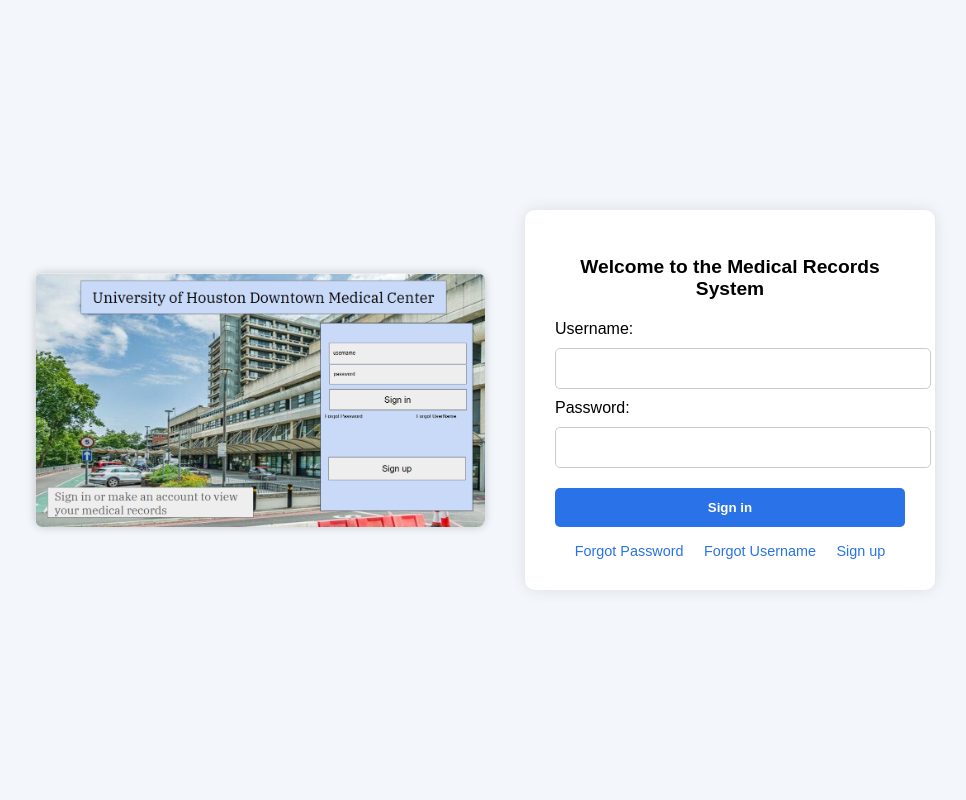
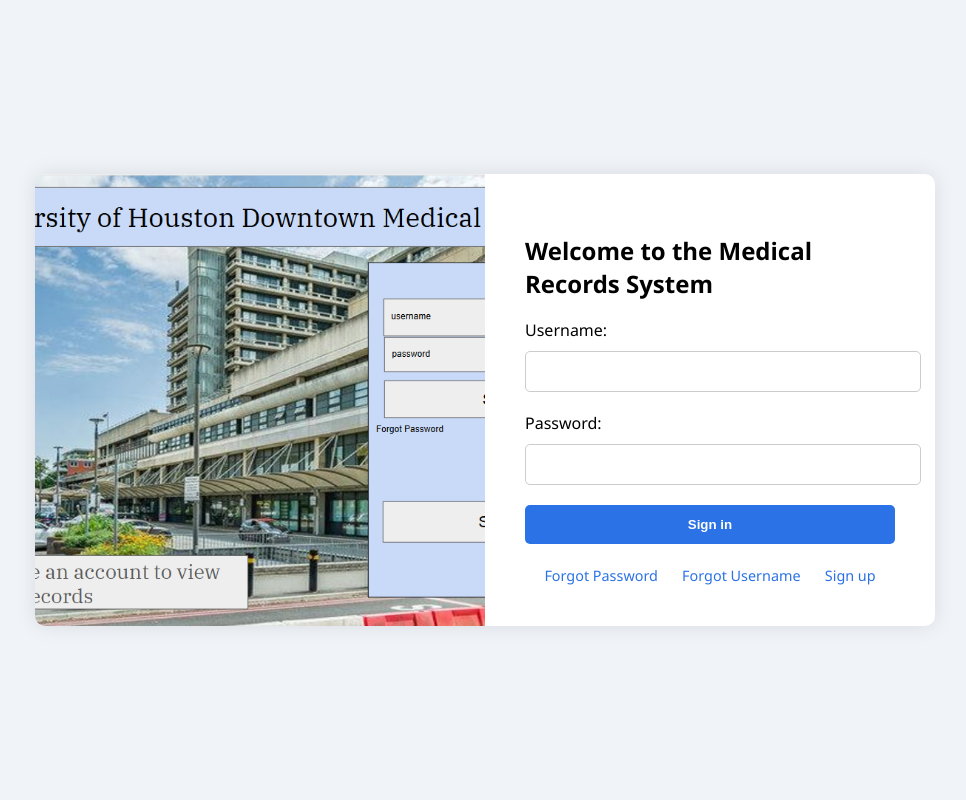
Before and after one commit to Confetti-pop/Software-engineering-project, a Flask app: page / in a window 1280 px wide. Shown: the whole page, without its empty margins (155-1121 px from the left). Run offline with Flask 3, Linux system fonts and the light colour scheme.

Commit message:
Fixing image size

```diff
--- a/Medical_web/static/style.css
+++ b/Medical_web/static/style.css
@@ -1,75 +1,78 @@
+/* Center the container on the screen */
 body {
     margin: 0;
-    font-family: Arial, sans-serif;
+    padding: 0;
+    font-family: 'Segoe UI', sans-serif;
+    background-color: #f0f4f8;
     display: flex;
     justify-content: center;
     align-items: center;
-    min-height: 100vh;
-    background-color: #f3f7fc;
+    height: 100vh;
 }
 
+/* Flex container to hold image and login form side-by-side */
 .container {
     display: flex;
-    gap: 40px;
-    align-items: center;
-    justify-content: center;
-    padding: 40px;
+    background-color: #ffffff;
+    box-shadow: 0 0 20px rgba(0, 0, 0, 0.1);
+    border-radius: 10px;
+    overflow: hidden;
+    max-width: 900px;
+    width: 100%;
 }
 
+/* Image styling */
 .login-image {
-    max-width: 450px;
-    height: auto;
-    border-radius: 8px;
-    box-shadow: 0 0 10px rgba(0,0,0,0.2);
+    width: 50%;
+    object-fit: cover;
 }
 
+/* Login form box */
 .login-box {
-    background-color: #fff;
-    padding: 30px;
-    border-radius: 10px;
-    width: 350px;
-    box-shadow: 0 0 15px rgba(0,0,0,0.1);
+    width: 50%;
+    padding: 40px;
+    box-sizing: border-box;
 }
 
-.login-box h2 {
-    margin-bottom: 20px;
-    font-size: 1.2em;
-    text-align: center;
+/* Input fields */
+.login-box input[type="text"],
+.login-box input[type="password"] {
+    width: 100%;
+    padding: 12px;
+    margin: 10px 0 20px 0;
+    border: 1px solid #ccc;
+    border-radius: 5px;
 }
 
-input[type="text"],
-input[type="password"] {
+/* Button */
+.login-box button {
     width: 100%;
     padding: 12px;
-    margin: 10px 0;
+    background-color: #2a72e5;
+    color: white;
+    font-weight: bold;
+    border: none;
     border-radius: 5px;
-    border: 1px solid #ccc;
+    cursor: pointer;
 }
 
-button {
-    width: 100%;
-    padding: 12px;
-    background-color: #2a72e8;
-    color: white;
-    border: none;
-    border-radius: 5px;
-    font-weight: bold;
-    cursor: pointer;
-    margin-top: 10px;
+.login-box button:hover {
+    background-color: #1c57b5;
 }
 
-button:hover {
-    background-color: #1958be;
-}
-
+/* Links styling */
 .login-links {
-    margin-top: 15px;
     text-align: center;
+    margin-top: 20px;
 }
 
 .login-links a {
-    margin: 0 8px;
+    margin: 0 10px;
     font-size: 0.9em;
-    color: #2a72e8;
+    color: #2a72e5;
     text-decoration: none;
 }
+
+.login-links a:hover {
+    text-decoration: underline;
+}
```
